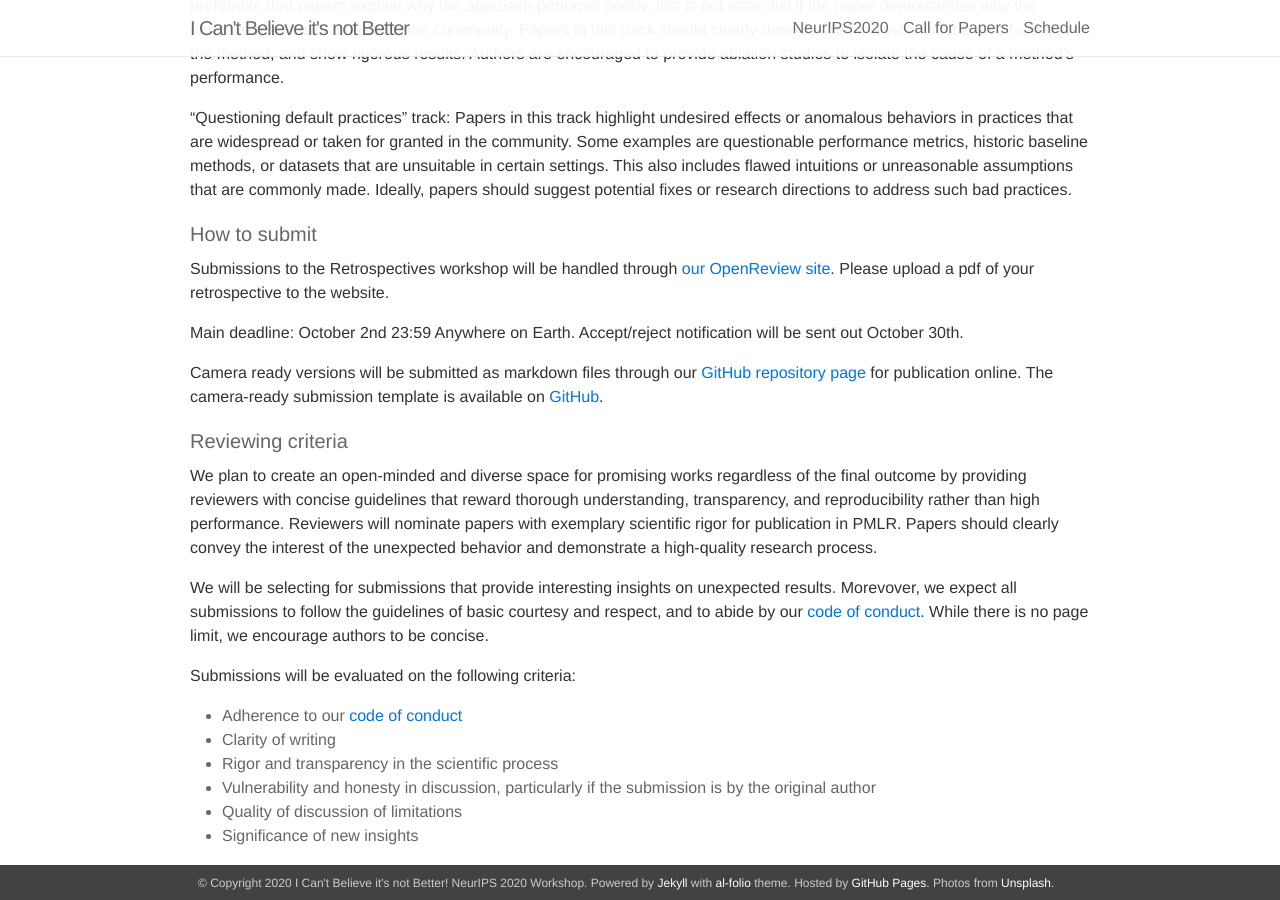
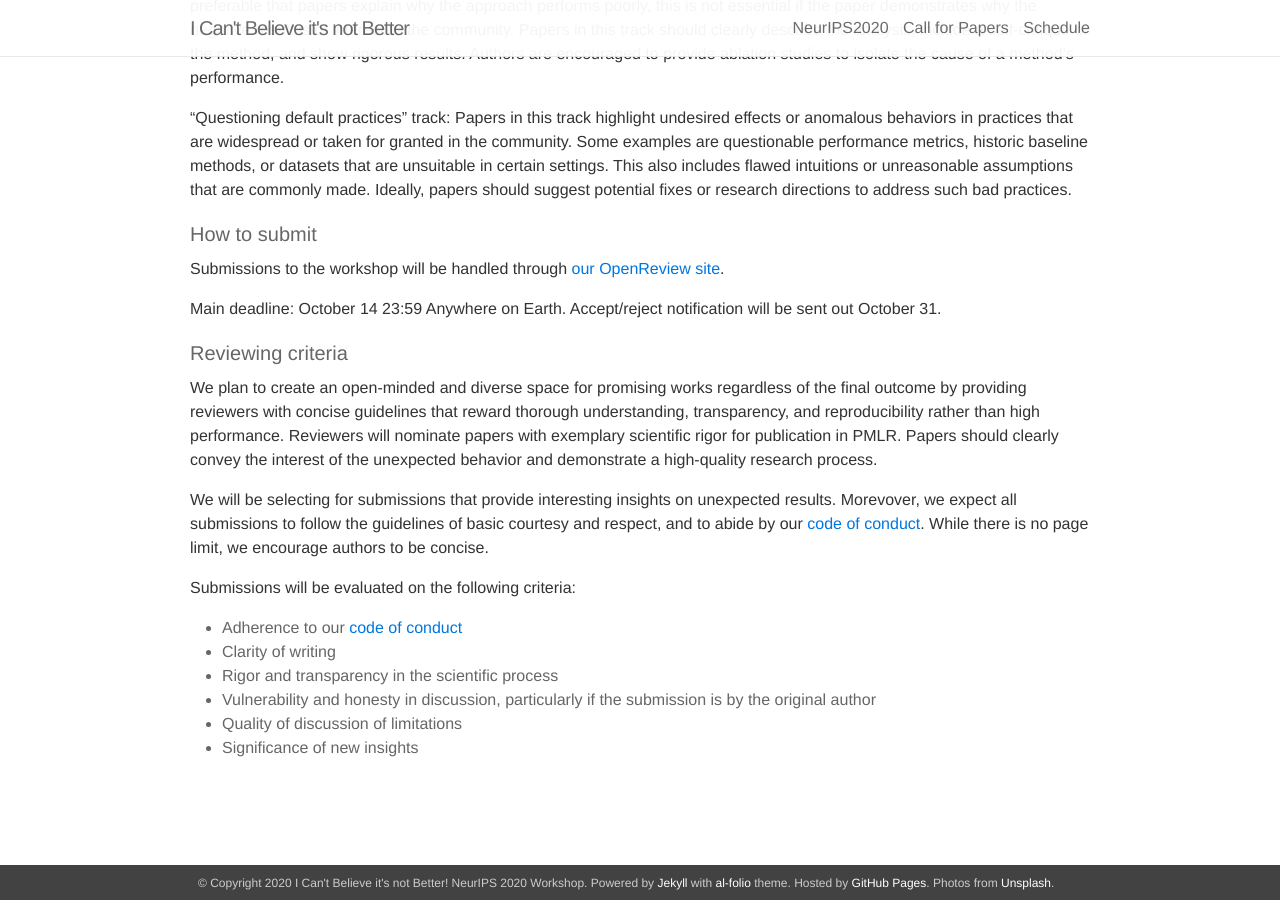
Before and after one commit to ml-retrospectives/icml2020, a Jekyll site: the page built from _pages/01_call.md, in a window 1280 px wide and 900 px high, scrolled down 681 px. Built offline with Jekyll 4.4.1, drawn with Linux system fonts in a browser that asks for light colours; nearby versions of some CDN libraries.

Commit message:
adding live openreview link and editng cfp

```diff
--- a/_pages/01_call.md
+++ b/_pages/01_call.md
@@ -14,13 +14,13 @@ We welcome papers presenting surprising empirical results that do not match a pr
 
 #### How to submit
 
-Submissions to the Retrospectives workshop will be handled through [our OpenReview site](https://openreview.net/group?id=ICML.cc/2020/Workshop/ML_Retrospectives). Please upload a pdf of your retrospective to the website.
+Submissions to the workshop will be handled through [our OpenReview site](https://openreview.net/group?id=NeurIPS.cc/2020/Workshop/ICBINB).
 
-**Main deadline: October 2nd 23:59 Anywhere on Earth. Accept/reject notification will be sent out October 30th.**
+**Main deadline: October 14 23:59 Anywhere on Earth. Accept/reject notification will be sent out October 31.**
 
 <!--**Late-breaking deadline: June 21 23:59 Anywhere on Earth. Accept/reject notification will be sent out July 1st.**-->
 
-Camera ready versions will be submitted as markdown files through our [GitHub repository page](https://github.com/ml-retrospectives/icml2020) for publication online.  The camera-ready submission template is available on [GitHub](https://raw.githubusercontent.com/ml-retrospectives/ml-retrospectives.github.io/master/.github/ISSUE_TEMPLATE/submit-retrospective.md).
+<!-- Camera ready versions will be submitted as markdown files through our [GitHub repository page](https://openreview.net/group?id=NeurIPS.cc/2020/Workshop/ICBINB) for publication online. -->
 
 #### Reviewing criteria
 
```
